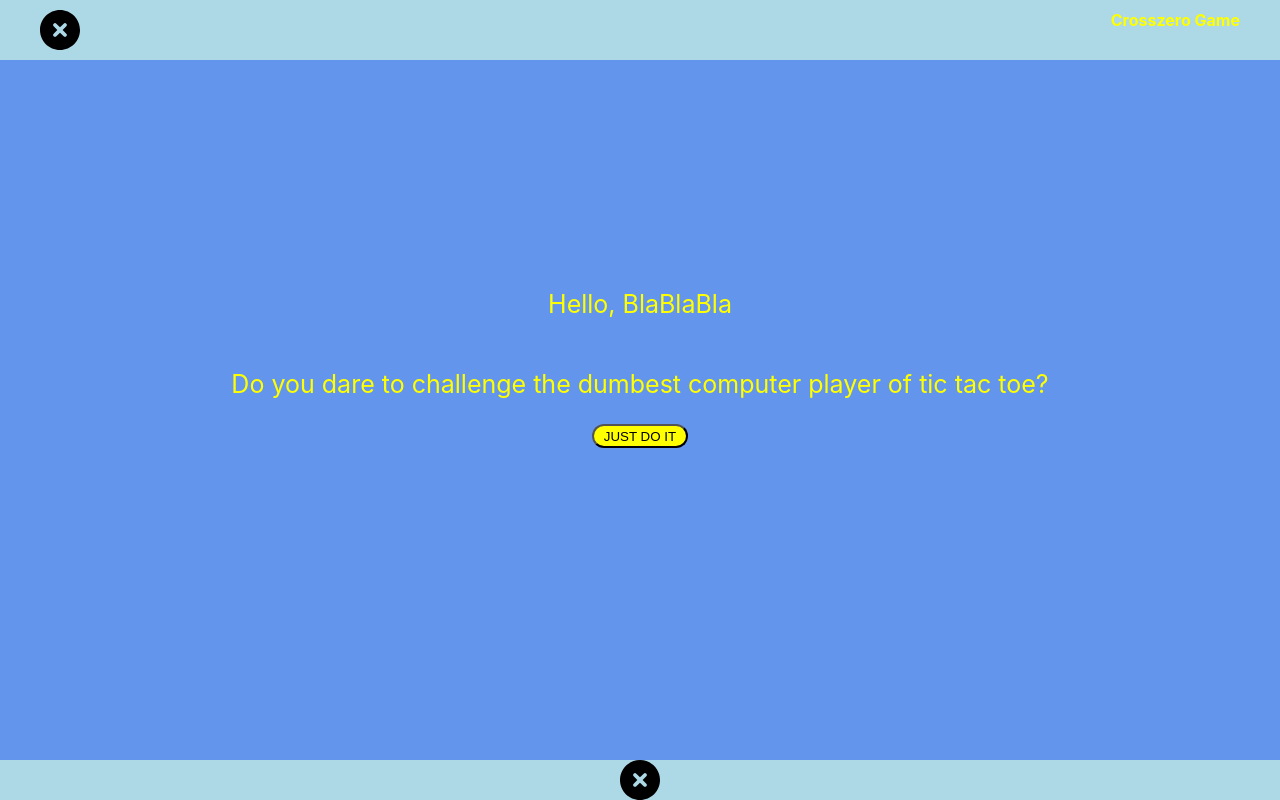
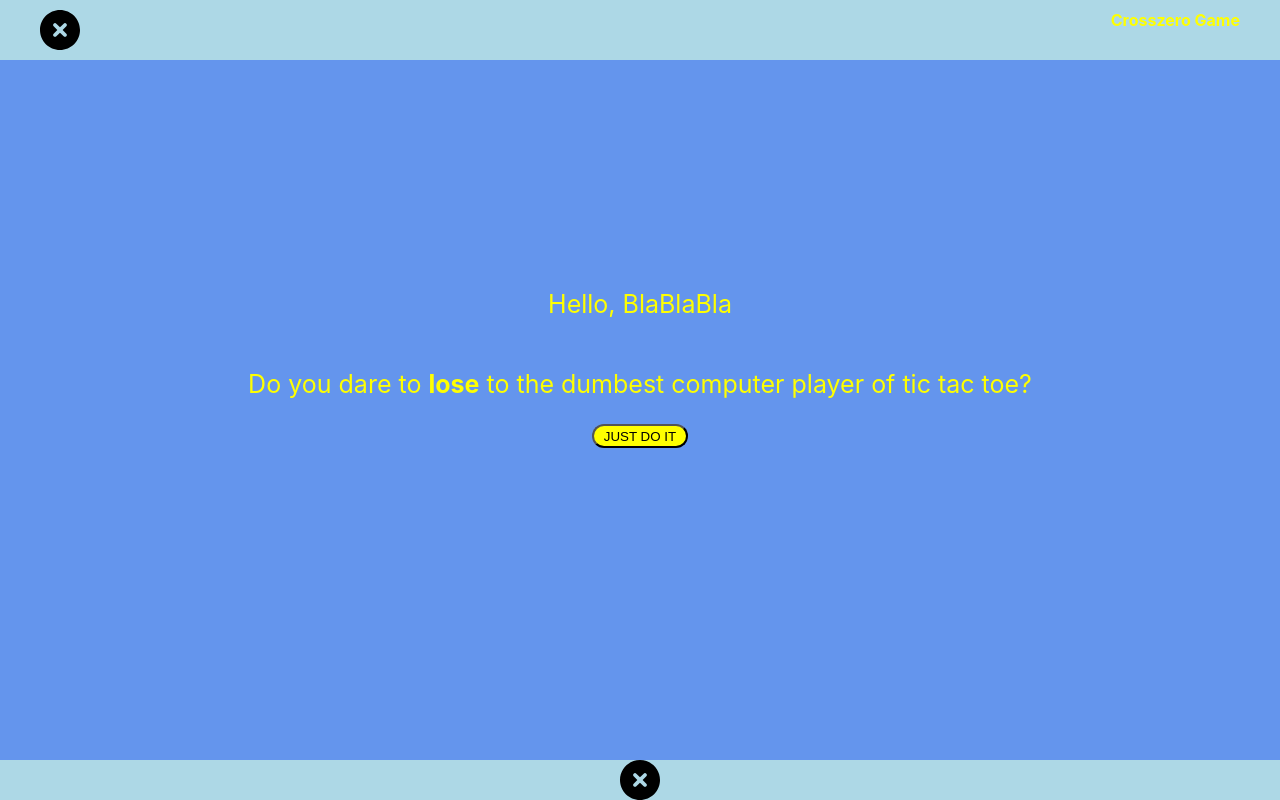
Before and after one commit to ratiry/crosszeroGame, a React (Create React App) app: page / in a window 1280 px wide. Built offline with nearby package versions, Linux system fonts and the light colour scheme.

Commit message:
edited text in Welcome

```diff
--- a/src/components/Content/Welcome/Welcome.jsx
+++ b/src/components/Content/Welcome/Welcome.jsx
@@ -11,7 +11,7 @@ let Welcome=()=>{
           Hello, BlaBlaBla
         </p>
         <p>
-          Do you dare to challenge the dumbest computer player of tic tac toe?
+          Do you dare to < strong>lose</strong>  to the dumbest computer player of tic tac toe?
         </p>
         <button className={classes.Start_button} onClick={()=> Setredirect(true)}><span>Just Do it</span></button>
       </div>
```
